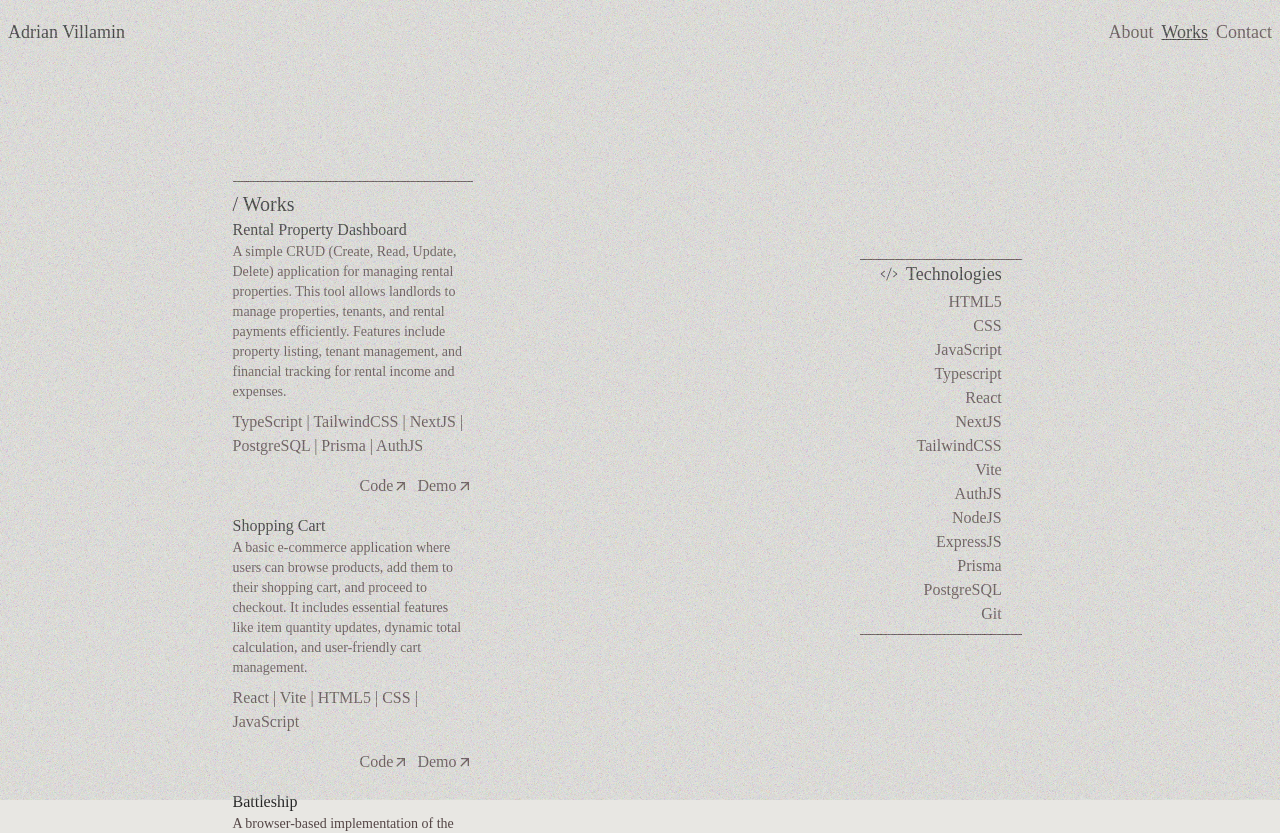
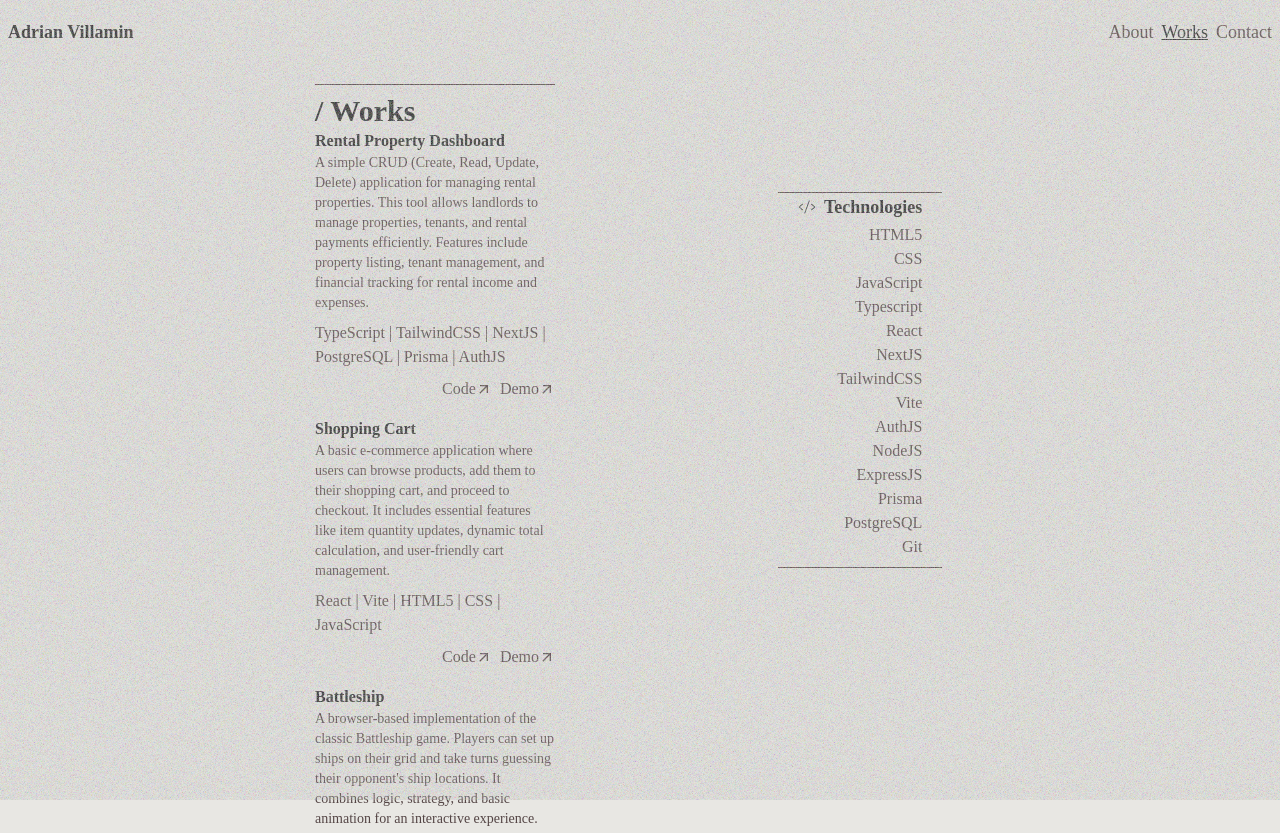
Before and after one commit to adrian92612/portfolio, a React (Vite) app: page /works in a window 1280 px wide. Shown: the top 833 px of the page. Built offline with nearby package versions, Linux system fonts and the light colour scheme; a web font is replaced by a local one.

Commit message:
added simple animations on the page. rearranged works page a bit, removed absolute position.

```diff
--- a/src/Layout.tsx
+++ b/src/Layout.tsx
@@ -5,7 +5,7 @@ export default function Layout() {
   return (
     <>
       <Header />
-      <main className="grid min-h-screen">
+      <main>
         <Outlet />
       </main>
       <footer className="flex items-center justify-end p-2">
--- a/src/components/home.tsx
+++ b/src/components/home.tsx
@@ -1,6 +1,6 @@
 export default function Home() {
   return (
-    <div className="absolute pl-5 md:left-1/2 top-1/4 max-w-64 ">
+    <div className="absolute pl-5 md:left-1/2 top-1/4 max-w-64 animate-fadeIn">
       <h1 className="text-3xl mb-2">/ About Me</h1>
       <p>
         As a passionate and dedicated aspiring web developer, I am deeply
--- a/src/components/works.tsx
+++ b/src/components/works.tsx
@@ -87,23 +87,23 @@ const works: WorkProps[] = [
 export default function Works() {
   return (
     <>
-      <div className="grid  md:grid-cols-2 mb-5 gap-5">
-        <div className=" relative overflow-y-auto border-black">
-          <div className="absolute top-[15%] right-1/4 max-w-60 border-y border-textColor2">
-            <h3 className="text-xl inline-flex items-center gap-2 mt-2">
+      <div className="grid  sm:grid-cols-2 mb-5 gap-5 min-h-full">
+        <div className=" border-black ">
+          <div className="ml-2 mt-5 sm:ml-[50%] max-w-60 border-y border-textColor2">
+            <h3 className="text-3xl inline-flex items-center gap-2 mt-2 animate-fadeInSlideRight">
               / Works
             </h3>
-            <ul>
+            <ul className="animate-fadeInSlideLeft">
               {works.map((work) => (
                 <li key={work.name}>
                   <h4>{work.name}</h4>
                   <p className="text-sm mb-2">{work.description}</p>
                   <div>{work.stack.join(" | ")}</div>
-                  <div className="flex items-center justify-end gap-2 my-4">
+                  <div className="flex items-center justify-end gap-2 mt-2 mb-4">
                     <a
                       href={work.code}
                       target="_blank"
-                      className="inline-flex items-center"
+                      className="inline-flex items-center relative"
                     >
                       Code
                       <MdArrowOutward />
@@ -111,7 +111,7 @@ export default function Works() {
                     <a
                       href={work.demo}
                       target="_blank"
-                      className="inline-flex items-center"
+                      className="inline-flex items-center relative"
                     >
                       Demo
                       <MdArrowOutward />
@@ -122,12 +122,12 @@ export default function Works() {
             </ul>
           </div>
         </div>
-        <div className=" border-black relative overflow-y-auto">
-          <div className="absolute top-1/4 left-1/3 max-w-60 px-5 text-right border-y border-textColor2">
-            <h3 className="text-lg inline-flex items-center gap-2">
+        <div className="border-black">
+          <div className="sm:fixed sm:ml-[10%] ml-auto mr-2 mt-[10%] max-w-60 px-5 text-right border-y border-textColor2 ">
+            <h3 className="text-lg inline-flex items-center gap-2 animate-fadeInSlideRight ">
               <PiCodeLight /> Technologies
             </h3>
-            <ul className="mb-2">
+            <ul className="mb-2 animate-fadeInSlideRight ">
               {techStack.map((tech) => (
                 <li key={tech}>{tech}</li>
               ))}
--- a/src/index.css
+++ b/src/index.css
@@ -18,7 +18,7 @@
 
 html,
 body {
-  @apply min-h-full max-w-screen-2xl mx-auto bg-bgColor text-textColor2 font-baskerville;
+  @apply min-h-dvh max-w-screen-2xl mx-auto bg-bgColor text-textColor2 font-baskerville;
 }
 
 h1,
@@ -26,7 +26,11 @@ h2,
 h3,
 h4,
 h5 {
-  @apply text-textColor;
+  @apply text-textColor font-bold;
+}
+
+#root {
+  @apply animate-fadeInSlow min-h-dvh grid grid-rows-[auto_1fr_auto];
 }
 
 body::before {
@@ -35,7 +39,22 @@ body::before {
   inset: 0;
   background-image: url("src/assets/noise.svg");
   background-size: fill;
-  opacity: 0.6;
+  opacity: 0.65;
   z-index: 2;
   pointer-events: none;
 }
+
+a::after {
+  content: "";
+  position: absolute;
+  bottom: 0;
+  left: 0;
+  width: 0;
+  height: 1px;
+  background-color: var(--text-color);
+  transition: width 0.3s ease-in-out;
+}
+
+a:hover::after {
+  width: 100%;
+}
--- a/tailwind.config.js
+++ b/tailwind.config.js
@@ -11,6 +11,26 @@ export default {
       fontFamily: {
         baskerville: ['"Baskervville"', "serif"],
       },
+      keyframes: {
+        fadeIn: {
+          "0%": { opacity: "0" },
+          "100%": { opacity: "1" },
+        },
+        fadeInSlideLeft: {
+          "0%": { transform: "translateX(100%)", opacity: 0 },
+          "100%": { transform: "translateX(0)", opacity: 1 },
+        },
+        fadeInSlideRight: {
+          "0%": { transform: "translateX(-100%)", opacity: 0 },
+          "100%": { transform: "translateX(0)", opacity: 1 },
+        },
+      },
+      animation: {
+        fadeIn: "fadeIn 1s ease-in-out forwards",
+        fadeInSlow: "fadeIn 3s ease-out forwards",
+        fadeInSlideLeft: "fadeInSlideLeft 1s ease-out forwards",
+        fadeInSlideRight: "fadeInSlideRight 1s ease-out forwards",
+      },
     },
   },
   plugins: [],
```
Also changed, not shown: src/assets/noise.svg.
